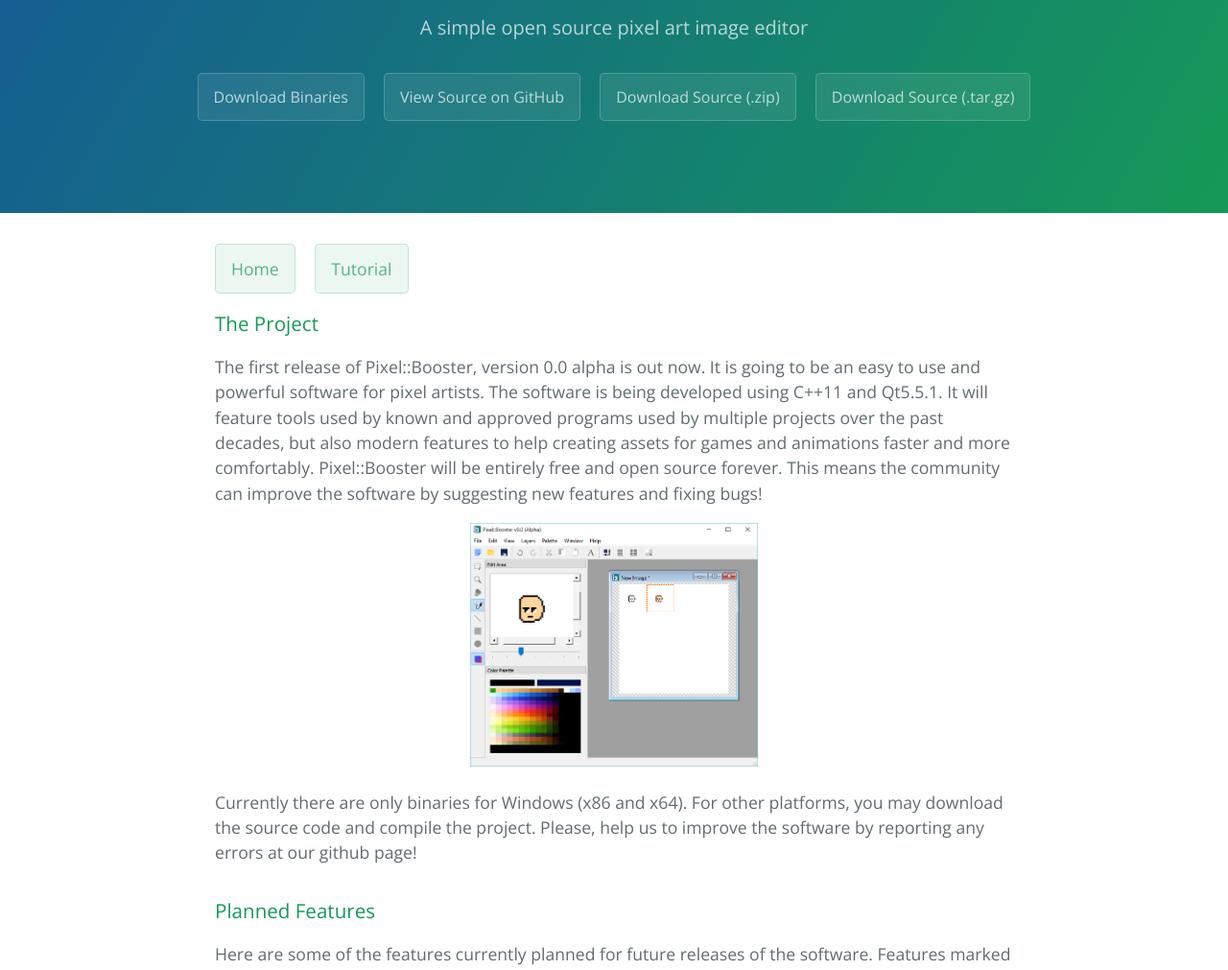
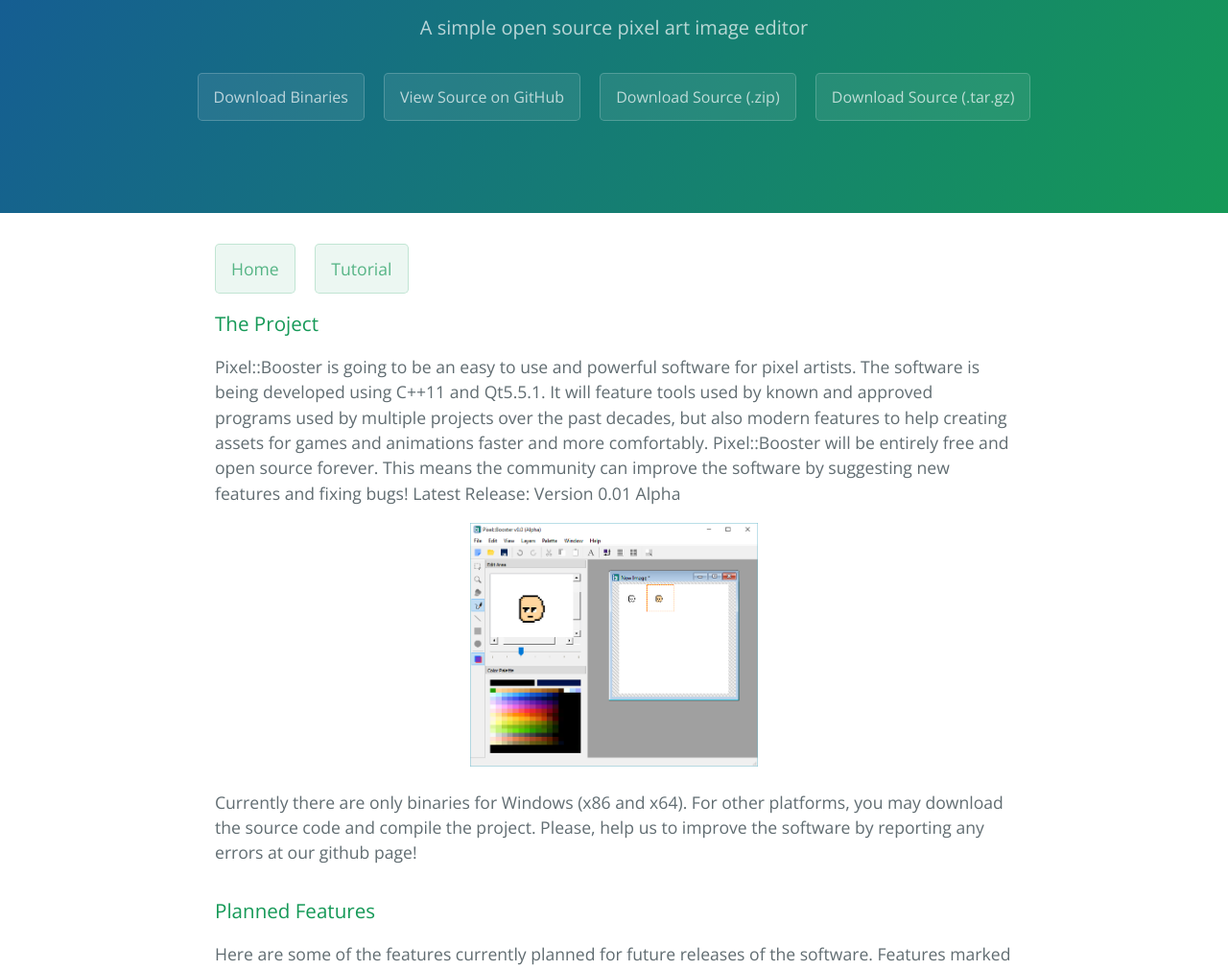
Before and after one commit to LeoBusta/PixelBooster, a plain HTML site: page index.html in a window 1280 px wide. Shown: the part 280-1291 px from the top of the page at 96% size. Drawn offline with nearby package versions, Linux system fonts and the light colour scheme.

Commit message:
version 0.01
updated the site description with the new version
suggestion: show current version next to download button instead of description

```diff
--- a/index.html
+++ b/index.html
@@ -76,12 +76,13 @@
 			<div id="main_page">
 				<h3><a id="pixel-booster-what-is" class="anchor" href="#pixel-booster-what-is" aria-hidden="true"><span class="octicon octicon-link"></span></a>The Project</h3>
 
-				The first release of Pixel::Booster, version 0.0 alpha is out now. It is going to be an easy to use and powerful software for pixel artists.
+				Pixel::Booster is going to be an easy to use and powerful software for pixel artists.
 				The software is being developed using C++11 and Qt5.5.1. It will feature tools used by known and approved programs used by multiple projects
 				over the past decades, but also modern features to help creating assets for games and animations faster and more comfortably.
 				Pixel::Booster will be entirely free and open source forever. This means the community can improve the software by suggesting new
 				features and fixing bugs!
 
+				Latest Release: Version 0.01 Alpha
 				<p style="text-align:center;"><img src="images/screenshots/screenshot0.0.png" width="300px" />
 				</p>
 
```
